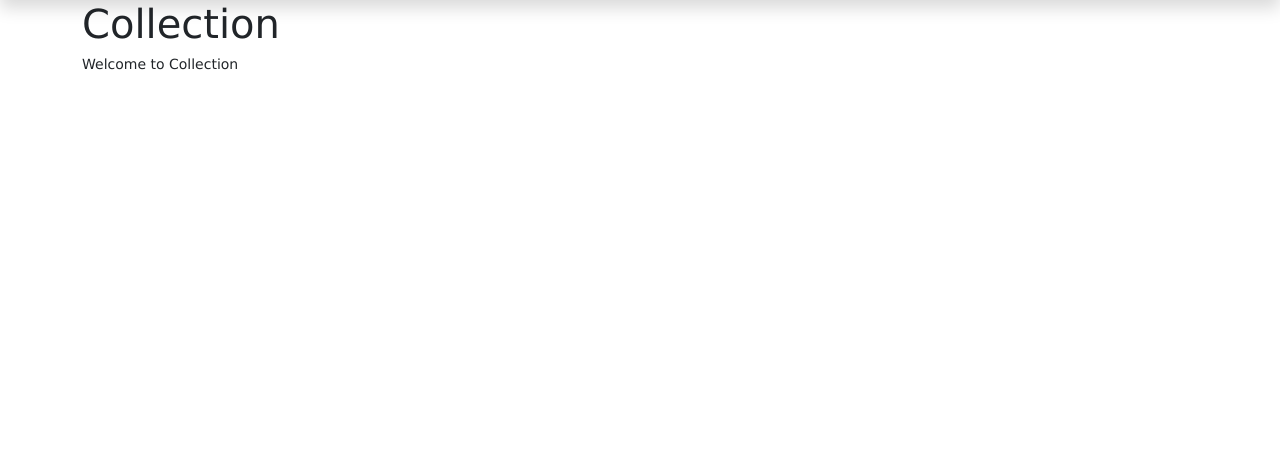
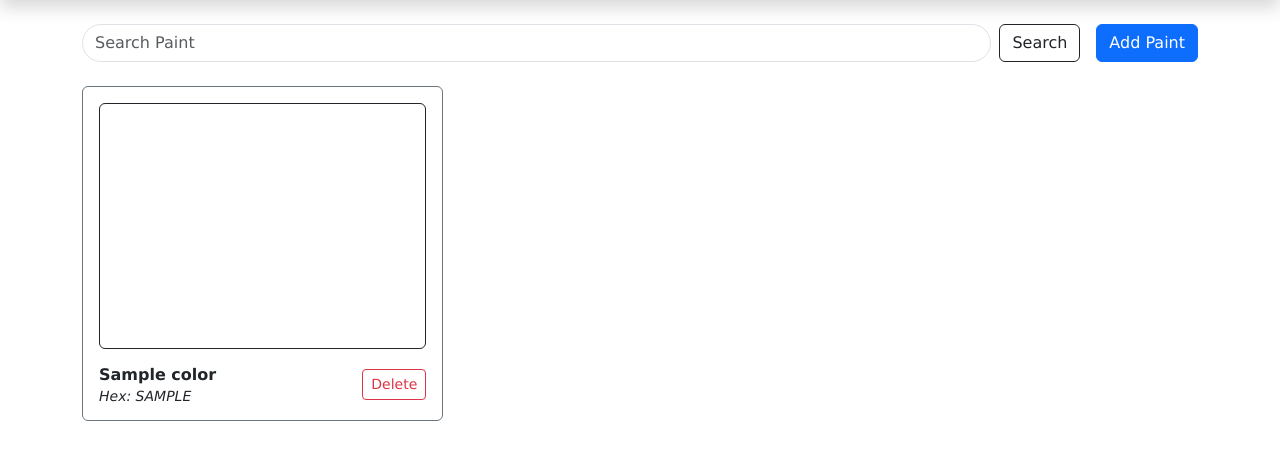
Before and after one commit to Naton-Cai/fullstack_dev_project, a Node server app: page / in a window 1280 px wide. Shown: the part 56-516 px from the top of the page. Run offline with Node 20, Linux system fonts and the light colour scheme; tables that the repository leaves empty hold one stand-in row (values such as "Sample post"); some libraries are stand-ins or nearby versions.

Commit message:
feat: add collection view and paint name search

```diff
--- a/controllers/paintController.js
+++ b/controllers/paintController.js
@@ -3,12 +3,34 @@ const Paint = require('../models/paint');
 
 const HEX_REGEX = /^#([0-9A-Fa-f]{6}|[0-9A-Fa-f]{3})$/;
 
+// Utility function to escape regex special characters
+const escapeRegex = (str) => {
+  if (typeof str !== 'string') return '';
+  // Escape characters: . * + ? ^ $ { } ( ) | [ ] \
+  return str.replace(/[.*+?^${}()|[\]\\]/g, '\\$&');
+};
+
 // displays all paints
 exports.paint_list = async (req, res) => {
-  const allPaints = await Paint.find().sort({ name: 1 }).exec();
-  res.render('paint_list', {
+  const searchQuery =
+    typeof req.query.search === 'string' ? (req.query.search ?? '').trim() : '';
+  const filter = {};
+
+  const safePattern = escapeRegex(searchQuery);
+
+  if (searchQuery !== '') {
+    filter.name = {
+      $regex: safePattern,
+      $options: 'i',
+    };
+  }
+
+  const allPaints = await Paint.find(filter).sort({ name: 1 }).exec();
+
+  res.render('collection', {
     title: 'Paint Collection',
     paint_list: allPaints,
+    search: searchQuery,
   });
 };
 
@@ -54,7 +76,11 @@ exports.paint_create_post = [
     // for the schema rule, if both percentages are given, they must sum to 100.
     .custom((value, { req }) => {
       const p1 = req.body.paint1Percent; // already converted by toFloat() above
-      if (typeof p1 === 'number' && !Number.isNaN(p1) && Math.abs(p1 + value - 100) > 0.001) {
+      if (
+        typeof p1 === 'number' &&
+        !Number.isNaN(p1) &&
+        Math.abs(p1 + value - 100) > 0.001
+      ) {
         throw new Error('Paint 1 and Paint 2 percentages must add up to 100.');
       }
       return true;
@@ -66,21 +92,31 @@ exports.paint_create_post = [
     const errors = validationResult(req);
 
     const {
-      name, hexValue, description,
-      paint1Hex, paint1Percent, paint2Hex, paint2Percent,
+      name,
+      hexValue,
+      description,
+      paint1Hex,
+      paint1Percent,
+      paint2Hex,
+      paint2Percent,
     } = req.body;
 
     // only include recipe fields the user actually filled in.
     const recipe = Object.fromEntries(
       Object.entries({
-        paint1Hex, paint1Percent, paint2Hex, paint2Percent,
-      })
-        .filter(([, v]) => v !== '' && v != null),
+        paint1Hex,
+        paint1Percent,
+        paint2Hex,
+        paint2Percent,
+      }).filter(([, v]) => v !== '' && v != null),
     );
 
     // create Paint object with escaped and trimmed data
     const paint = new Paint({
-      name, hexValue, description, recipe,
+      name,
+      hexValue,
+      description,
+      recipe,
     });
 
     if (!errors.isEmpty()) {
--- a/package.json
+++ b/package.json
@@ -37,7 +37,9 @@
       "bin",
       "routes",
       "views",
-      "public"
+      "public",
+      "controllers",
+      "models"
     ],
     "ext": "js,json,pug,css",
     "env": {
--- a/routes/index.js
+++ b/routes/index.js
@@ -1,11 +1,10 @@
 const express = require('express');
+const paintController = require('../controllers/paintController');
 
 const router = express.Router();
 
 /* GET home page. */
 // eslint-disable-next-line no-unused-vars
-router.get('/', (req, res, next) => {
-  res.render('index', { title: 'Collection' });
-});
+router.get('/', paintController.paint_list);
 
 module.exports = router;
--- a/views/collection.pug
+++ b/views/collection.pug
@@ -5,36 +5,42 @@ block content
 
         //- Search and Add Paint
         div.d-flex.gap-3.mb-4
-            div.flex-grow-1
+            form.d-flex.gap-2.flex-grow-1(action='/' method='GET')
                 label.visually-hidden(for='paint-search') Search paint
                 input#paint-search.form-control.rounded-pill(
                     type='search'
                     placeholder='Search Paint'
+                    name='search'
+                    value=search
                 )
+                button.btn.btn-outline-dark(type='submit') Search
 
-            button.btn.btn-outline-dark.text-nowrap(type='button') Add Paint
+            a.btn.btn-primary.text-nowrap(href='/change/this/to/add/paint/route') Add Paint
 
         //- Responsive paint grid
-        if paints && paints.length !== 0
-            div.row.row-cols-1.row-cols-sm-2.row.row-cols-md-3.g-3
-                each paint in paints
+        if paint_list && paint_list.length !== 0
+            div.row.row-cols-1.row-cols-sm-2.row-cols-md-3.g-3
+                each paint in paint_list
                     div.col
                         article.card.h-100.border-secondary
                             div.card-body
                                 div.ratio.ratio-4x3.border.border-dark.rounded(
-                                    style=`background-color: ${paint.Hex_value};`
+                                    style=`background-color: ${paint.hexValue};`
                                     role='img'
-                                    aria-label=`Color preview for ${paint.Name}`
+                                    aria-label=`Color preview for ${paint.name}`
                                 )
 
                                 div.d-flex.justify-content-between.align-items-center.gap-2.mt-3
                                     div
-                                        h2.h6.mb-1.fw-bold= paint.Name
-                                        p.mb-0.fst-italic Hex: #{paint.Hex_value}
+                                        h2.h6.mb-1.fw-bold= paint.name
+                                        p.mb-0.fst-italic Hex: #{paint.hexValue}
 
                                     button.btn.btn-outline-danger.btn-sm(
                                         type='button'
-                                        aria-label=`Delete ${paint.Name}`
+                                        aria-label=`Delete ${paint.name}`
                                     ) Delete
         else
-            p.text-center.text-muted.py-5 No paints in your collection yet.
+            if search
+                p.text-center.text-muted.py-5 No matching paints found.
+            else
+                p.text-center.text-muted.py-5 No paints in your collection yet.
```
